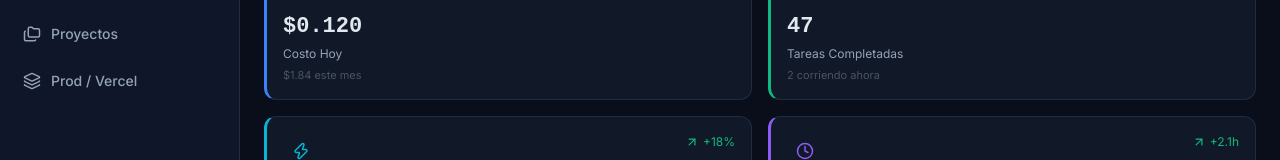
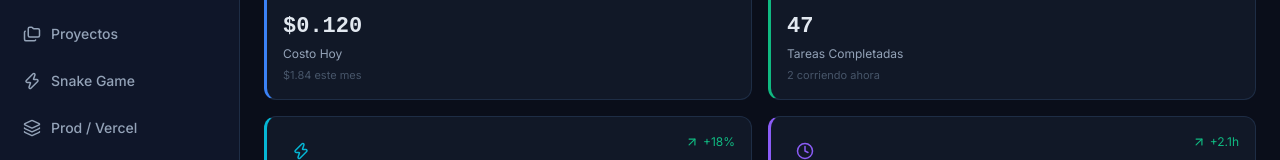
Before and after one commit to jbarrantesf/agent-os-dashboard, a React (Vite) app: page / in a window 1280 px wide. Shown: the part 214-374 px from the top of the page. Built offline with nearby package versions, Linux system fonts and the light colour scheme; no server answers.

Commit message:
feat: add Snake game navigation to main app

```diff
--- a/src/App.jsx
+++ b/src/App.jsx
@@ -4,6 +4,7 @@ import AgentsPage from './pages/AgentsPage'
 import ChatPage from './pages/ChatPage'
 import ProjectsPage from './pages/ProjectsPage'
 import ProductionPage from './pages/ProductionPage'
+import SnakeGamePage from './pages/SnakeGamePage'
 import {
   LayoutDashboard,
   Bot,
@@ -24,6 +25,7 @@ const NAV_ITEMS = [
   { id: 'agents',     label: 'Agentes',           icon: Bot },
   { id: 'chat',       label: 'Chat Orquestador',  icon: MessageSquare },
   { id: 'projects',   label: 'Proyectos',          icon: Folders },
+  { id: 'snake',      label: 'Snake Game',         icon: Zap },
   { id: 'production', label: 'Prod / Vercel',      icon: Layers },
 ]
 
@@ -242,6 +244,7 @@ export default function App() {
           {page === 'agents'    && <AgentsPage setPage={navigateTo} />}
           {page === 'chat'      && <ChatPage />}
           {page === 'projects'   && <ProjectsPage />}
+          {page === 'snake'     && <SnakeGamePage />}
           {page === 'production' && <ProductionPage />}
         </main>
       </div>
```
